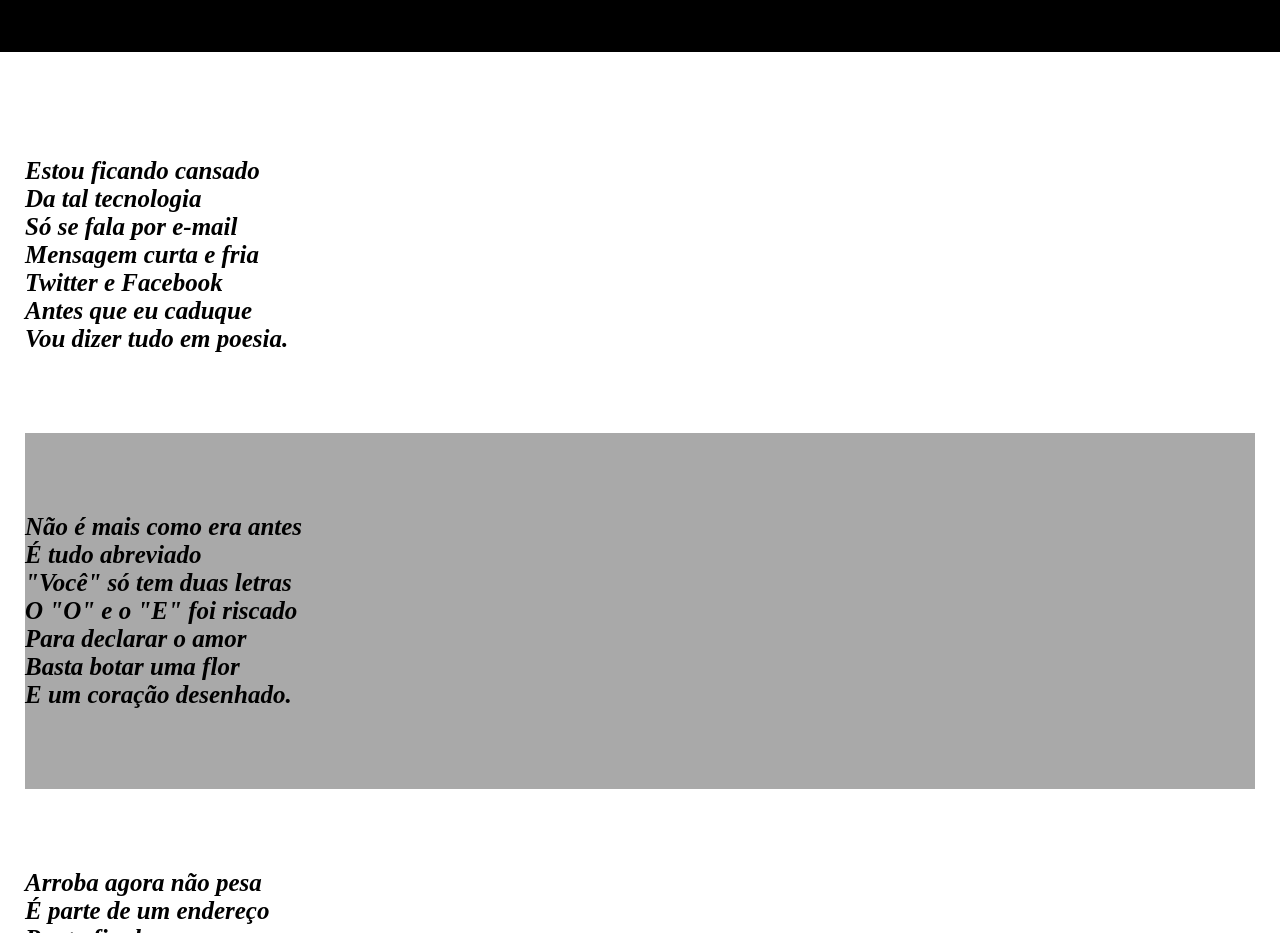
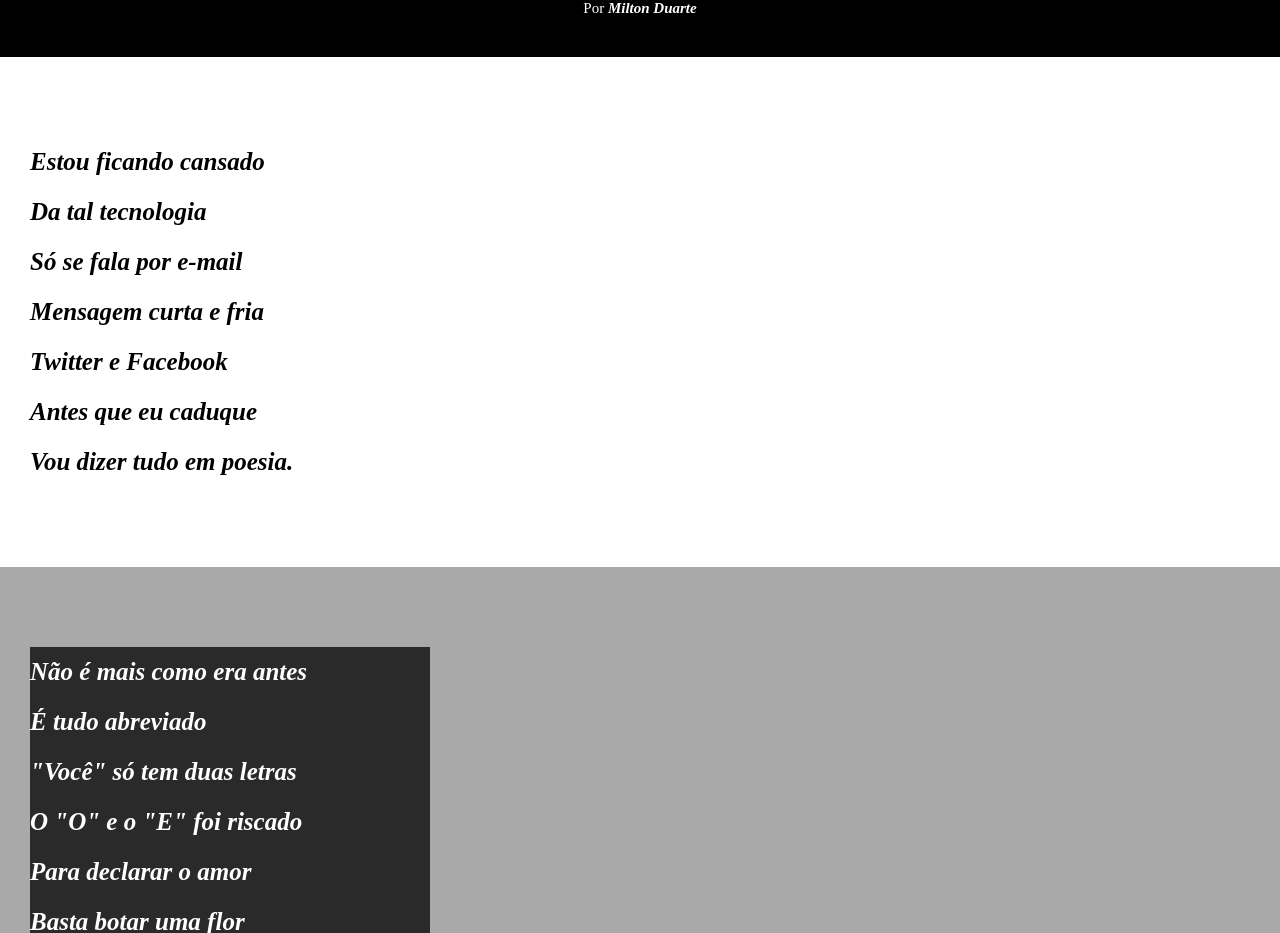
Before and after one commit to miguelPRG/Projeto-Cordel, a plain HTML site: page index.html in a window 1280 px wide. Shown: the part 134-1067 px from the top of the page. Drawn offline with Linux system fonts and the light colour scheme.

Commit message:
mais um commit

```diff
--- a/style.css
+++ b/style.css
@@ -24,7 +24,8 @@ header h1{
 }
 
 header p {
-    padding-bottom: 50px;
+    padding-top: 15px;
+    padding-bottom: 40px;
 }
 
 header a, footer a{
@@ -37,7 +38,6 @@ header a:hover, footer a:hover{
 }
 
 main{
-    padding: 25px;
     font-size: 25px;
     font-style:italic;
     font-weight: bold;
@@ -46,6 +46,8 @@ main section{
 
     padding-top: 10vh;
     padding-bottom: 10vh;
+    line-height: 2em;
+    padding-left: 30px;
 
 }
 
@@ -53,6 +55,12 @@ main section.imagem{
     background-color: darkgrey;
     padding-top: 10vh;
     padding-bottom: 10vh;
+    color: white;
+}
+
+main section.imagem p{
+    width: 400px;
+    background-color: rgba(0, 0, 0, 0.753);
 }
 
 footer{
```
